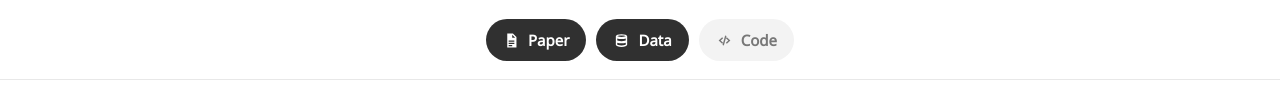
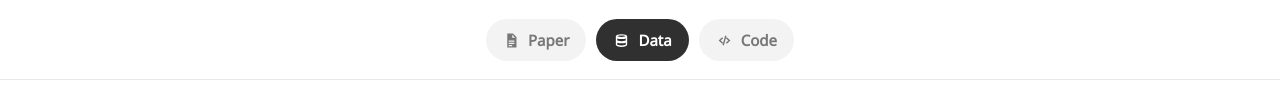
Before and after one commit to yuvalgol123/BrainTrace, a plain HTML site: page index.html in a window 1280 px wide. Shown: the part 407-518 px from the top of the page. Drawn offline with Linux system fonts and the light colour scheme; a web font is replaced by a local one.

Commit message:
Temporarily disable paper link

```diff
--- a/index.html
+++ b/index.html
@@ -715,10 +715,10 @@
           </span>
         </div>
         <div class="button-row">
-          <a class="button" href="https://arxiv.org/pdf/2605.23895" target="_blank" rel="noopener noreferrer">
+          <span class="button disabled" aria-disabled="true">
             <svg viewBox="0 0 24 24" aria-hidden="true"><path d="M6 2h8l5 5v15H6V2Zm7 1.8V8h4.2L13 3.8ZM8 12v1.6h8V12H8Zm0 3.2v1.6h8v-1.6H8Zm0 3.2V20h5v-1.6H8Z"/></svg>
             Paper
-          </a>
+          </span>
           <a class="button" href="https://huggingface.co/datasets/BrainCause/Concept_Targeted_Causal_Images" target="_blank" rel="noopener noreferrer">
             <svg viewBox="0 0 24 24" aria-hidden="true"><path d="M12 3C7.58 3 4 4.34 4 6v12c0 1.66 3.58 3 8 3s8-1.34 8-3V6c0-1.66-3.58-3-8-3Zm0 2c3.87 0 6 .96 6 1s-2.13 1-6 1-6-.96-6-1 2.13-1 6-1ZM6 9.1c1.45.59 3.55.9 6 .9s4.55-.31 6-.9V12c0 .04-2.13 1-6 1s-6-.96-6-1V9.1Zm0 6c1.45.59 3.55.9 6 .9s4.55-.31 6-.9V18c0 .04-2.13 1-6 1s-6-.96-6-1v-2.9Z"/></svg>
             Data
```
